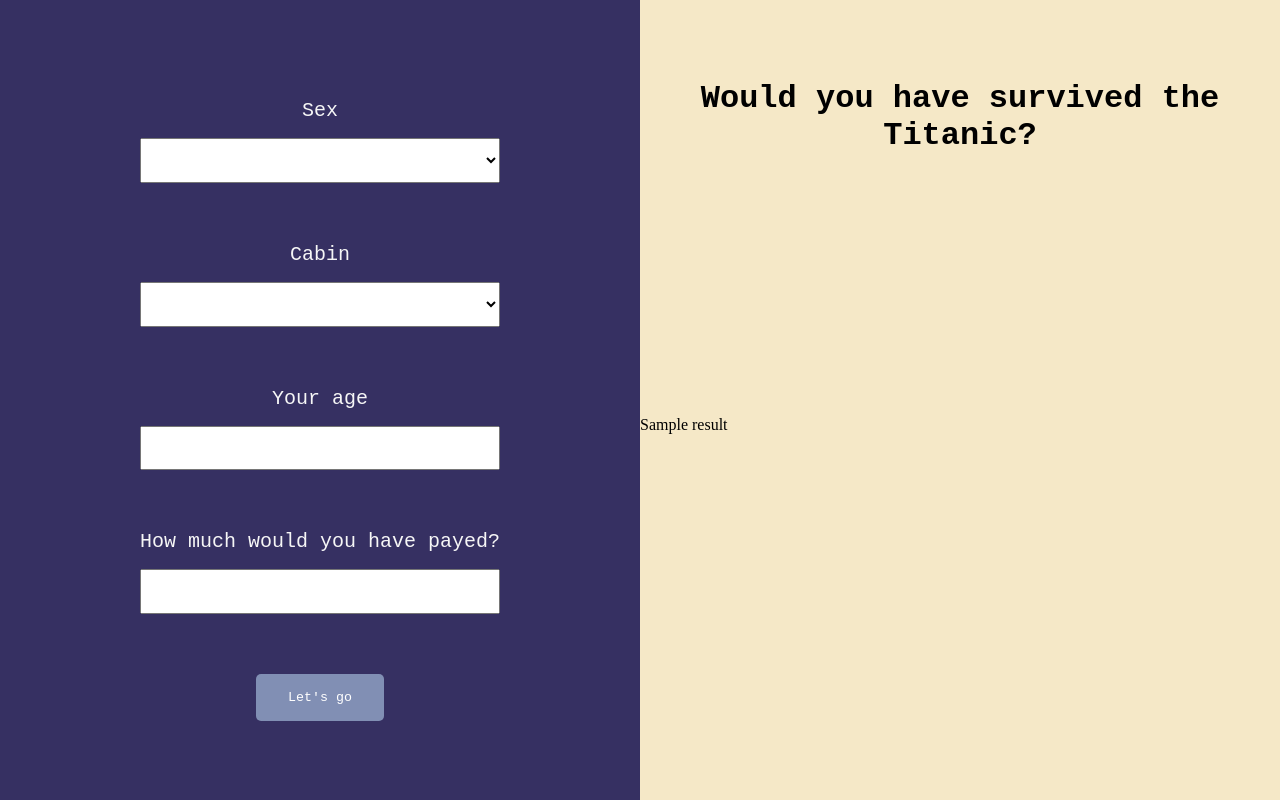
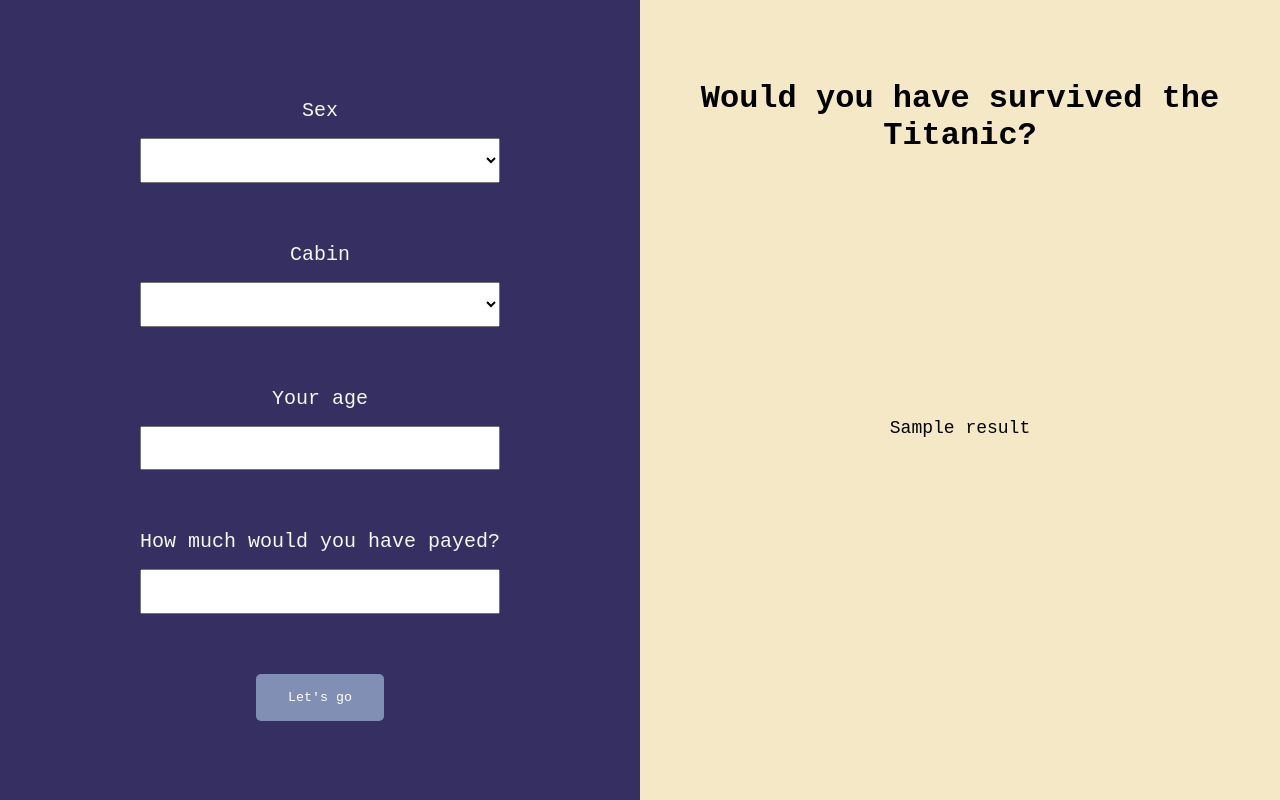
Before and after one commit to BakiRhina/TitanicWebApp, a Flask app: template app/templates/home.html in a window 1280 px wide. Run offline with Flask 3, Linux system fonts and the light colour scheme; the template is opened without the code that fills it: most values are stand-ins (such as "Sample title", 1, 10 or a date in 2020); parts of the project's set-up code (start-up, migrations or seed data) failed here and were passed over.

Commit message:
corrections

```diff
--- a/app/static/css/style.css
+++ b/app/static/css/style.css
@@ -62,7 +62,7 @@ select {
   text-align: center;
 }
 
-#headerDiv {
+#h1Div {
   height: 50vh;
   width: 100%;
 }
@@ -71,6 +71,8 @@ select {
   height: 50vh;
   width: 100%;
   display: flex;
+  text-align: center;
+  justify-content: center;
 }
 
 h1 {
@@ -78,3 +80,8 @@ h1 {
   font-family: 'Courier New', Courier, monospace;
   font-weight: bolder;
 }
+
+#result {
+  font-family: 'Courier New', Courier, monospace;
+  font-size: large;
+}
--- a/app/templates/home.html
+++ b/app/templates/home.html
@@ -39,7 +39,7 @@
     </form>
   </div>
   <div id="answerDiv">
-    <div id="headerDiv">
+    <div id="h1Div">
       <h1>
         Would you have survived the Titanic?
       </h1>
```
